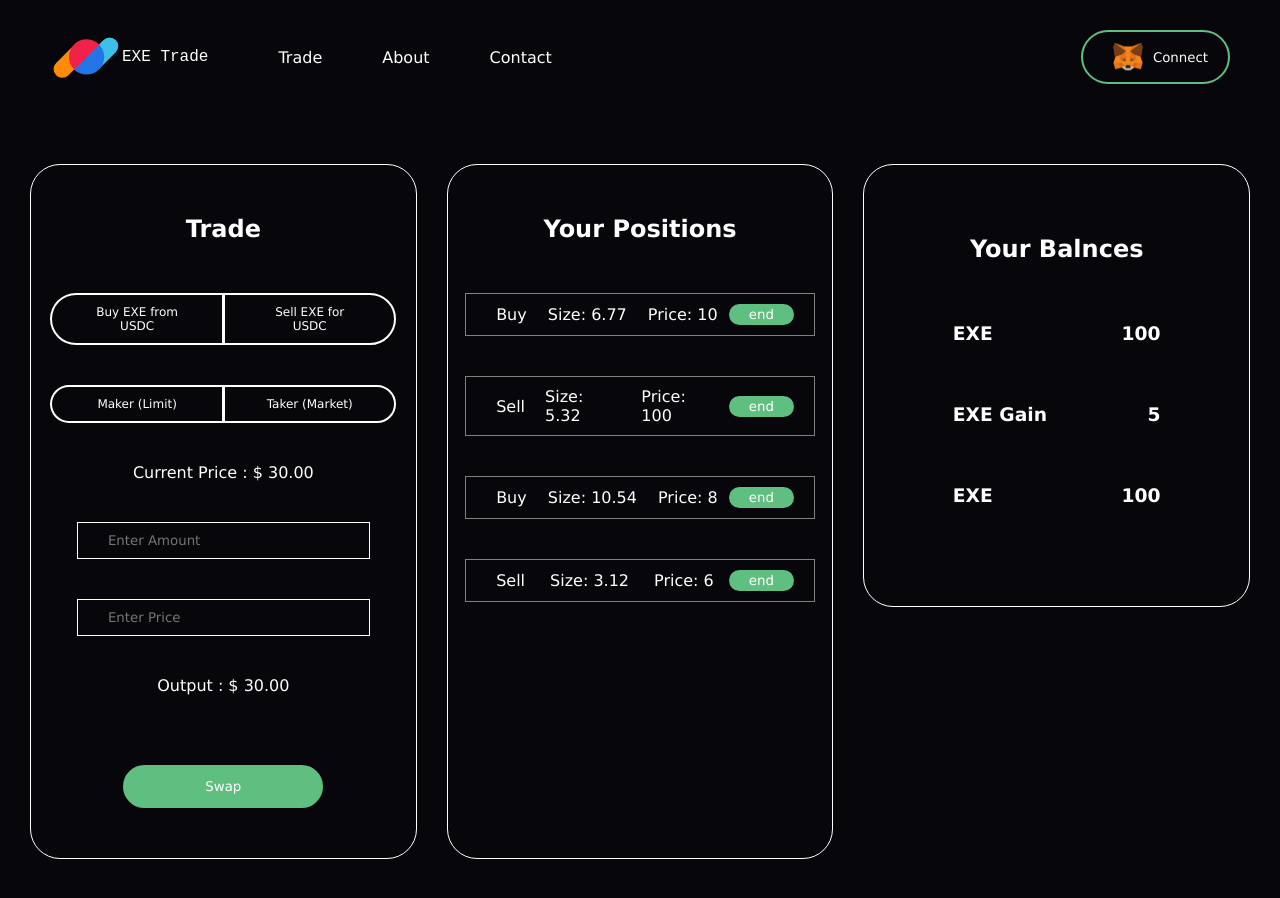
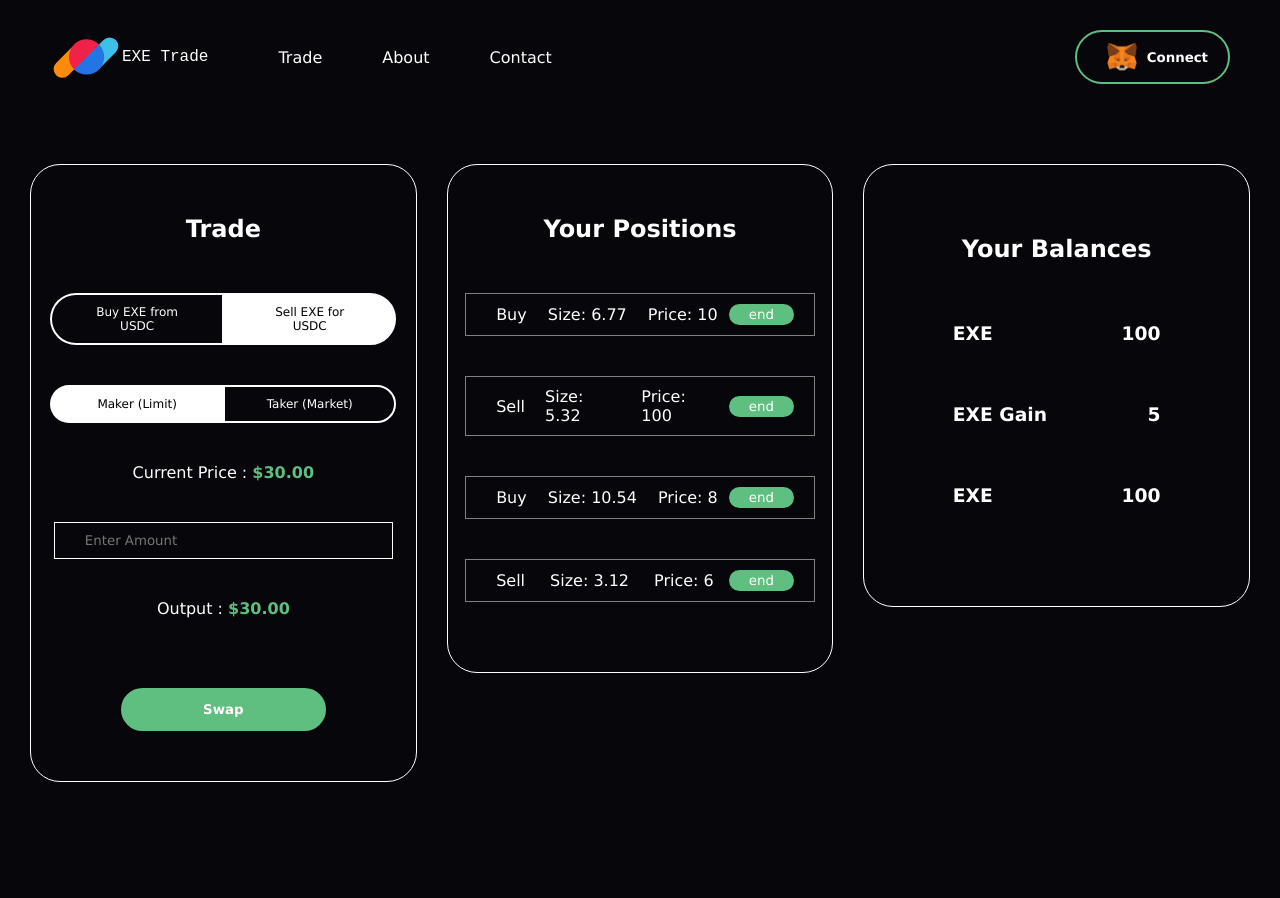
Before and after one commit to code-death/exe-exchange, a React (Create React App) app: page /trade in a window 1280 px wide. Shown: the top 898 px of the page. After the commit the page ends 832 px from the top, so only its background shows below. Built offline with nearby package versions, Linux system fonts and the light colour scheme.

Commit message:
Completed with state working

```diff
--- a/src/App.css
+++ b/src/App.css
@@ -57,17 +57,25 @@ body {
   align-items: center;
   border-radius: 50px;
   background: transparent;
-  border: 2px solid #5fbf80;
   transition: 500ms;
   cursor: pointer;
+  border: none;
+  font-weight: 600;
+  border: 2px solid #5fbf80;
 }
 
+.borderGreen:hover {
+  background-color: none !important;
+}
 
 .metamask-connect:active {
-  border: 2px solid 5fbf80;
+  border: 2px solid #45a266;
 }
+
 .metamask-connect:hover {
+  border: 2px solid #5fbf80;
   box-shadow: 0px 0px 30px -5px #5fbf81;
+  background-color: #5fbf80;
 }
 
 .hero {
@@ -115,7 +123,13 @@ a {
   border-radius: 30px;
   margin-left: 30px;
   padding: 50px 0;
+  transition: 500ms;
 }
+
+.tradeBlock2 {
+  height: max-content;
+}
+
 .tradeBlock3 {
   display: flex;
   flex-direction: column;
@@ -165,19 +179,11 @@ a {
   border-top-right-radius: 50px;
   border-bottom-right-radius: 50px;
 }
-.selectorLeft:active {
-  background-color: white;
-  color: black;
-}
-.selectorRight:active {
-  background-color: white;
-  color: black;
-}
 
 .input {
   background-color: #07060A;
   border: 1px solid white;
-  width: 60%;
+  width: 72%;
   padding: 10px 30px;
   color: white;
   margin: 20px 0;
@@ -205,6 +211,9 @@ a {
   cursor: Pointer;
   padding: 3px 20px;
 }
+.endButton:hover {
+  background-color: #45a266;
+}
 .infoItem {
   margin: 0 10px;
 }
@@ -217,3 +226,14 @@ a {
   display: flex;
   justify-content: space-between;
 }
+
+.selected {
+  background-color: white;
+  color: black;
+}
+
+input::-webkit-outer-spin-button,
+input::-webkit-inner-spin-button {
+  -webkit-appearance: none;
+  margin: 0;
+}
--- a/src/components/Navbar.js
+++ b/src/components/Navbar.js
@@ -1,13 +1,13 @@
 import React from 'react'
 import logo from  '../Logo.svg'
 import icon from '../metamask-icon.png'
-import {Link} from 'react-router-dom'
+import { Link } from 'react-router-dom'
 
 export default function Navbar() {
   return (
     <nav className='navbar'>
         <div className='left-section'>
-            <span className='logo-section'><img className='company-logo' src={logo} alt="company Logo" /><p className='company-name'>EXE Trade</p></span>
+            <Link to='/'><span className='logo-section'><img className='company-logo' src={logo} alt="company Logo" /><p className='company-name'>EXE Trade</p></span></Link>
             <ul className='nav-links'>
                 <Link to='/trade'><li className='nav-link'><span className='shadow'>Trade</span></li></Link>
                 <li className='nav-link'><span className='shadow'>About</span></li>
@@ -15,7 +15,7 @@ export default function Navbar() {
             </ul>
         </div>
         <div className='right-section'>
-            <button className='metamask-connect'><img className='metamask-logo' src={icon} alt="metamask logo" />Connect</button>
+            <button className='metamask-connect borderGreen'><img className='metamask-logo' src={icon} alt="metamask logo" />Connect</button>
         </div>
     </nav>
   )
--- a/src/components/Trade.js
+++ b/src/components/Trade.js
@@ -1,7 +1,6 @@
-import React from 'react'
+import {useState} from 'react'
 import '../App.css'
 import Navbar from './Navbar'
-
 
 const positionData = [
     {
@@ -36,7 +35,19 @@ const balanceInfo = {
     usdc: '100'
 }
 
+
 export default function Trade() {
+
+    const [selected1, setSelected1] = useState(false)
+    const [selected2, setSelected2] = useState(true)
+
+    const handleSelected1 = () => {
+        setSelected1(value => !value)
+    }
+    const handleSelected2 = () => {
+        setSelected2(value => !value)
+    }
+
   return (
     <>
     <Navbar />
@@ -44,30 +55,30 @@ export default function Trade() {
         <div className='tradeBlock'>
             <h2 className='heading2'>Trade</h2>
             <div className='selectorBlock'>
-                <button className='selector selectorLeft'>
+                <button onClick={handleSelected1} className={'selector selectorLeft' + (selected1 ? ' selected' : '')}>
                     Buy EXE from USDC
                 </button>
-                <button className='selector selectorRight'>
+                <button onClick={handleSelected1} className={'selector selectorRight' + ((!selected1 ? ' selected' : ''))}>
                     Sell EXE for USDC
                 </button>
             </div>
             <div className='selectorBlock'>
-                <button className='selector selectorLeft'>
+                <button onClick={handleSelected2} className={'selector selectorLeft' + ((selected2 ? ' selected' : ''))}>
                     Maker (Limit)
                 </button>
-                <button className='selector selectorRight'>
+                <button onClick={handleSelected2} className={'selector selectorRight' + ((!selected2 ? ' selected' : ''))}>
                     Taker (Market)
                 </button>
             </div>
-            <p style ={{margin: '20px 0'}}>Current Price : $ 30.00</p>
-            <input type="text" name="amount" className='input inputAmount' placeholder='Enter Amount'/>
-            <input type="text" name="price" className='input inputPrice' placeholder='Enter Price'/>
-            <p style ={{margin: '20px 0'}}>Output : $ 30.00</p>
+            <p style ={{margin: '20px 0'}}>Current Price : <span style={{color: '#5fbf80', fontWeight: 600}}>$30.00</span> </p>
+            <input type="number" name="amount" className='input inputAmount' placeholder='Enter Amount' min='1'/>
+            {selected1 && <input type="number" name="price" className='input inputPrice' placeholder='Enter Price' min={'1'}/>}
+            <p style ={{margin: '20px 0'}}>Output : <span style={{color: '#5fbf80', fontWeight: 600}}>$30.00</span></p>
             <button className='metamask-connect heroButton'>Swap</button>
         </div>
-        <div className='tradeBlock'>
+        <div className='tradeBlock tradeBlock2'>
             <h2 className='heading2'>Your Positions</h2>
-                {positionData.map(item => (<div className='infoBlock'>
+                {positionData.map((item) => (<div key={item.key} className='infoBlock'>
                     <span className='infoItem'>{item.direction}</span>
                     <span className='infoItem'>Size: {item.size}</span>
                     <span className='infoItem'>Price: {item.price}</span>
@@ -77,7 +88,7 @@ export default function Trade() {
         <div className='tradeBlock3'>
         <div className='selectorBlock3'>
                 <h2 className='heading2'>
-                    Your Balnces
+                    Your Balances
                 </h2>
                 <h3 className='heading3'>EXE <span className='spacing'>{balanceInfo.exe}</span></h3>
                 <h3 className='heading3'>EXE Gain <span>{balanceInfo.nextexe}</span></h3>
```
